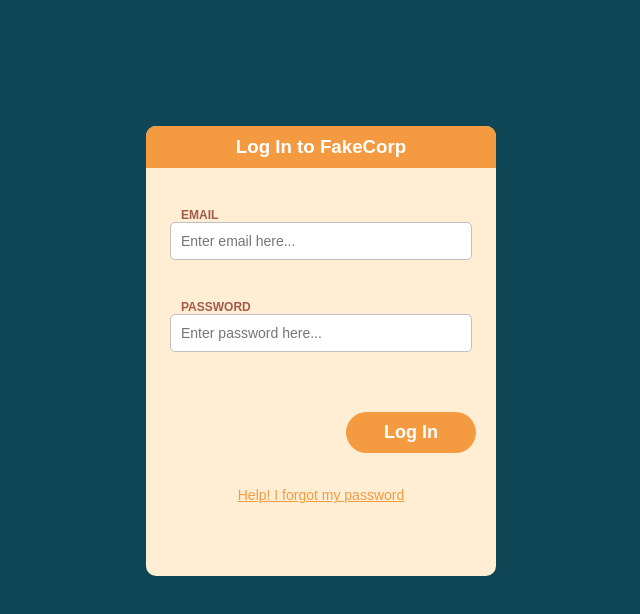
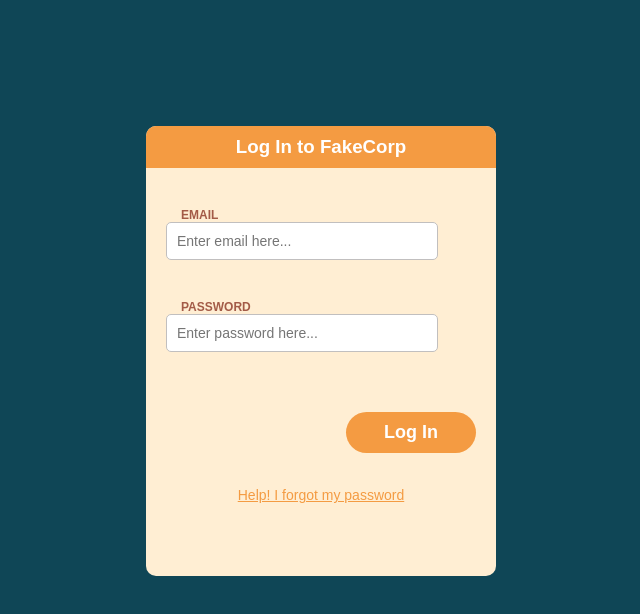
Before and after one commit to andyjliang/Responsive-Login-Page, a plain HTML site: page index.html in a window 1280 px wide. Shown: the whole page, without its empty margins (319-959 px from the left). Drawn offline with Linux system fonts and the light colour scheme.

Commit message:
details on padding

```diff
--- a/index.css
+++ b/index.css
@@ -48,12 +48,12 @@ header {
 	border-radius: 10px 10px 0 0;
 }
 
-a, h3, p, input {
+a, h3, p {
 	margin: auto;
 }
 
 input {
-	width: 280px;
+	width: 250px;
 	border-radius: 5px;
 	border: 1px solid #c1bfbf;
 	outline: none;
```
